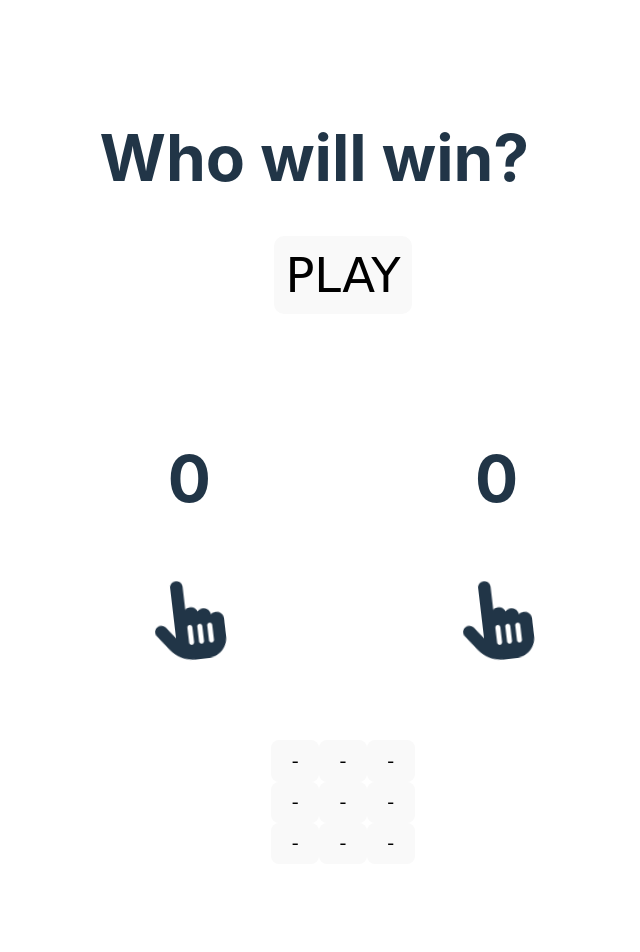
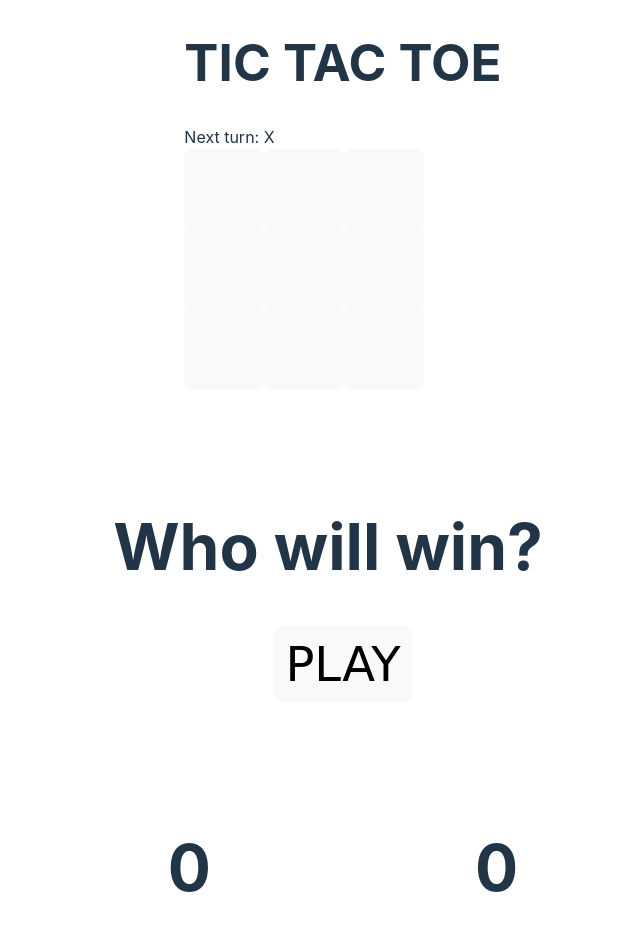
Before and after one commit to MarkoMikaelT/portfolio-react-app, a React (Vite) app: page / in a window 1280 px wide. Shown: the top 952 px of the page, without its empty margins (297-937 px from the left). Before the commit the page ends 864 px from the top, so only its background shows below. Built offline with nearby package versions, Linux system fonts and the light colour scheme.

Commit message:
fully implemented Tic tac toe functionality

```diff
--- a/src/App.tsx
+++ b/src/App.tsx
@@ -6,8 +6,9 @@
 
   return (
     <div className='app-games'>
+      <TicTac></TicTac>
       <RpsGame></RpsGame>
-      <TicTac></TicTac>
+
     </div>
   )
 }
--- /dev/null
+++ b/src/tictactoegame/TicTacGame.css
@@ -0,0 +1,5 @@
+.btn-square{
+    width: 10vh;
+    height: 10vh;
+    font-size: 3vh;
+}
--- a/src/tictactoegame/TicTacGame.tsx
+++ b/src/tictactoegame/TicTacGame.tsx
@@ -1,51 +1,93 @@
 import React, { useState } from 'react'
+import './TicTacGame.css'
 
 
+type squareProps = {
+  value : any[]
+  onSquareClick : any
+}
+
+const Square = (props : squareProps) =>{
+
+  const{value, onSquareClick} = props
+
+  return(
+    <button className='btn-square' onClick={() => onSquareClick()}>
+      {value}
+    </button>
+  )
+}
+
+const WinCalc = (squares : any) =>{
+  const winLines = [
+    [0, 1, 2],
+    [3, 4, 5],
+    [6, 7, 8],
+    [0, 3, 6],
+    [1, 4, 7],
+    [2, 5, 8],
+    [0, 4, 8],
+    [2, 4, 6]
+  ]
+  for(let i = 0; i < winLines.length; i++){
+    const[a, b, c] = winLines[i]
+    if(squares[a] && squares[a] === squares[b] && squares[a] === squares[c]){
+      return squares[a]
+    }
+  }
+  return null
+}
 
 const TicTacGame = () => {
 
-  const Square = () =>{
+  const [squares, setSquares] = useState(Array(9).fill(null))
+  const [isNext, setIsNext] = useState(true)
 
-    const [val, setVal] = useState("-")
-    var prevVal = " "
+  const winner = WinCalc(squares)
+  let status : String
 
-    function handleClick(){
-      if(prevVal == "X"){
-        setVal("O")
-        prevVal = "O"
-        console.log(prevVal)
-      }
-      else{
-        setVal("X")
-        prevVal = "X"
-        console.log(prevVal)
-      }
+  if(winner){
+    status = "Winner: " + winner
+  }
+  else{
+    status = "Next turn: " + (isNext ? "X" : "O")
+  }
 
+  function handleClick(i : number){
+
+    if(squares[i] || WinCalc(squares)){
+      return
     }
 
-    return(
-      <button className='btn-square' onClick={() => handleClick()}>
-        {val}
-      </button>
-    )
+    const nextSquares = squares.slice()
+    if(isNext){
+      nextSquares[i] = "X"
+    }
+    else{
+      nextSquares[i] = "O"
+    }
+    setSquares(nextSquares)
+    setIsNext(!isNext)
   }
 
   return (
     <div className='tictacgame'>
+      <h1>TIC TAC TOE</h1>
+      <div className='winstatus'>{status}</div>
       <div className='btn-row'>
-        <Square />
-        <Square />
-        <Square />
+        <Square value={squares[0]} onSquareClick={() => handleClick(0)}/>
+        <Square value={squares[1]} onSquareClick={() => handleClick(1)}/>
+        <Square value={squares[2]} onSquareClick={() => handleClick(2)}/>
       </div>
       <div className='btn-row'>
-        <Square />
-        <Square/>
-        <Square />
+        <Square value={squares[3]} onSquareClick={() => handleClick(3)}/>
+        <Square value={squares[4]} onSquareClick={() => handleClick(4)}/>
+        <Square value={squares[5]} onSquareClick={() => handleClick(5)}/>
       </div>
       <div className='btn-row'>
-        <Square />
-        <Square/>
-        <Square/>
+        <Square value={squares[6]} onSquareClick={() => handleClick(6)}/>
+        <Square value={squares[7]} onSquareClick={() => handleClick(7)}/>
+        <Square value={squares[8]} onSquareClick={() => handleClick(8)}/>
       </div>
 
     </div>
```
